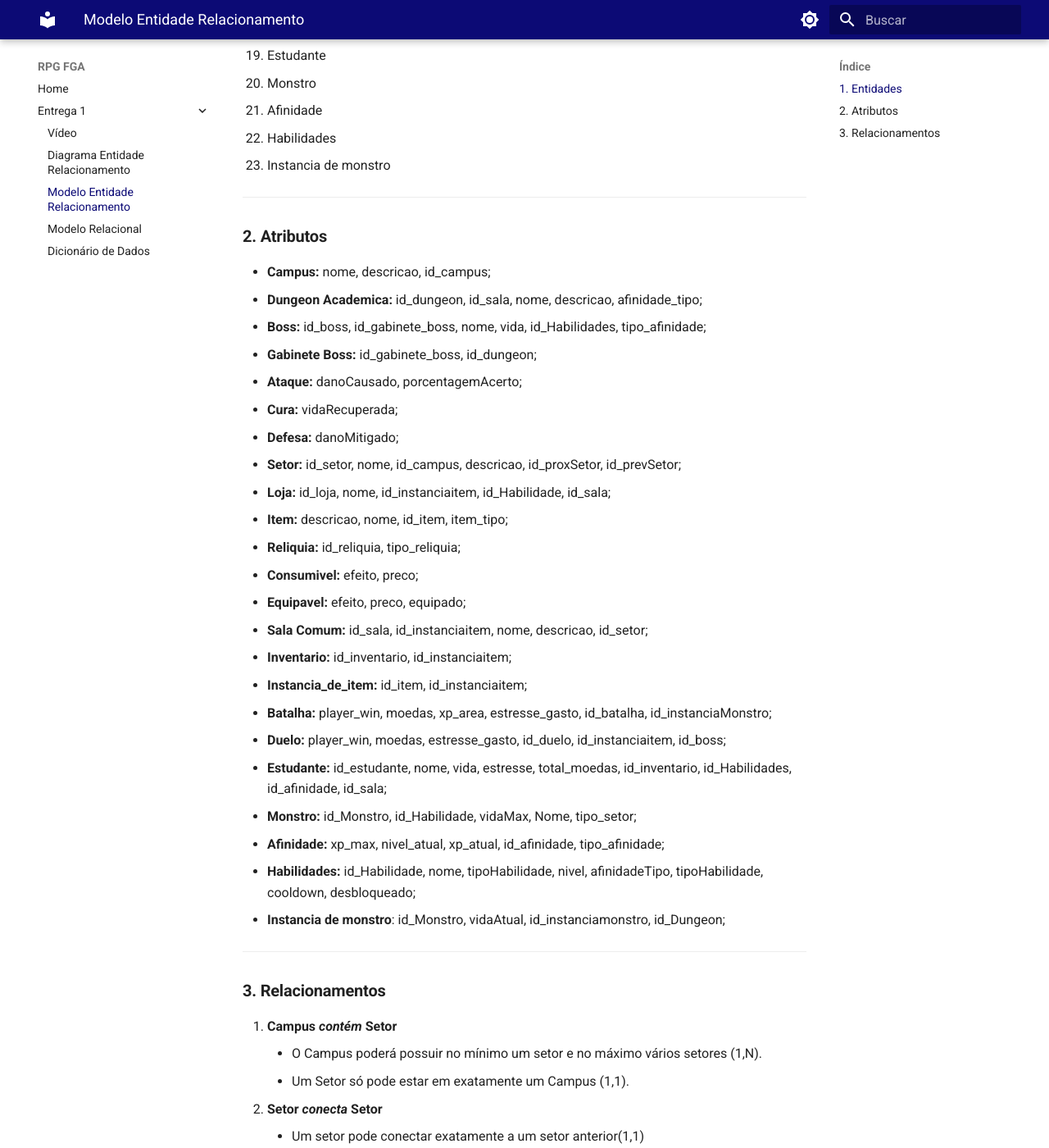
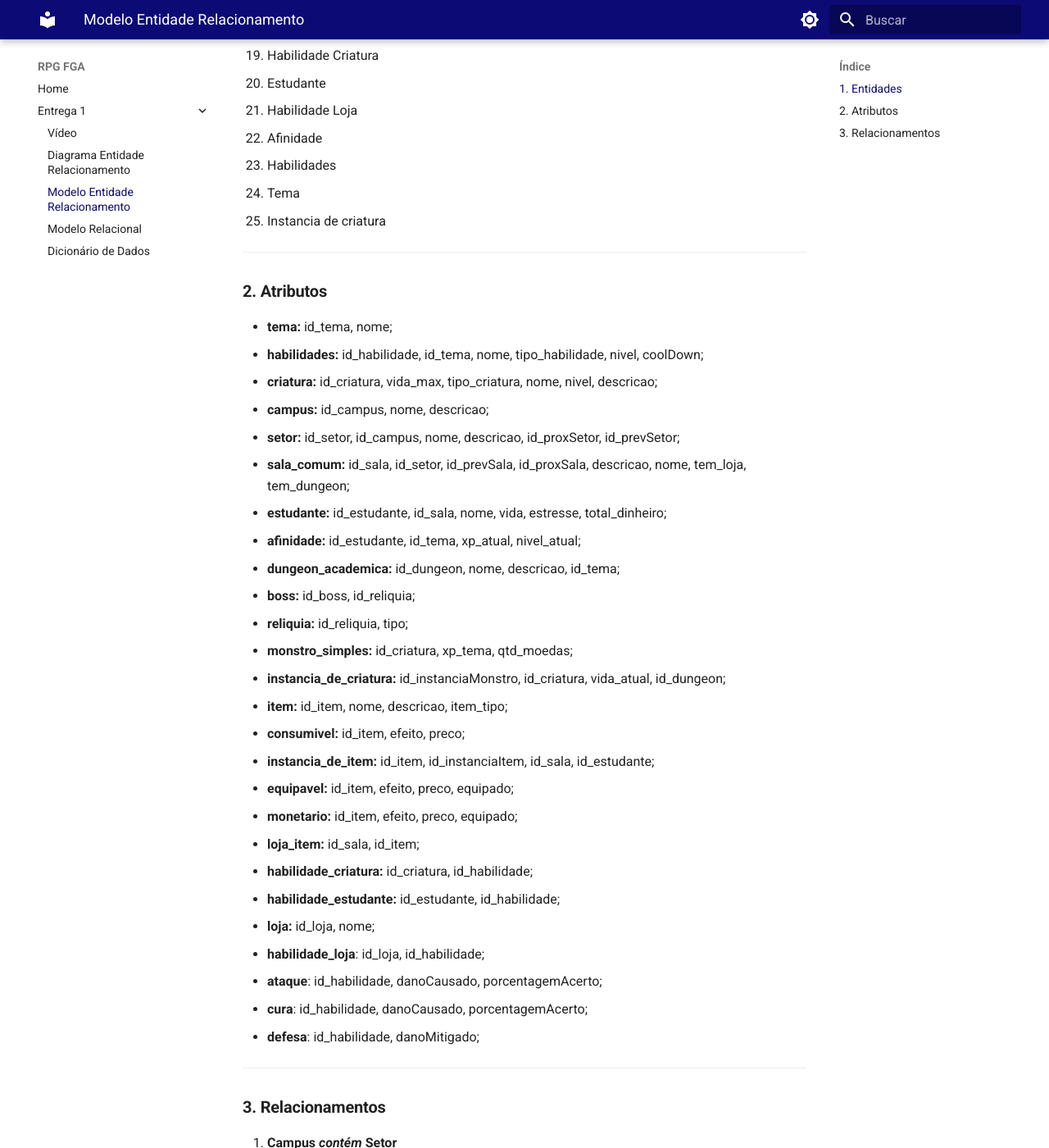
Before and after one commit to SBD1/2025.1_RPG_FGA, an MkDocs documentation site: the page built from docs/entrega1/mer.md, in a window 1280 px wide and 1400 px high, scrolled down 926 px. Shown: the whole window at 82% size. Built offline with MkDocs 1.6.1 and Material for MkDocs 9.7.7, drawn with Linux system fonts in a browser that asks for light colours; some of the changed text lies outside the part shown.

Commit message:
Update mer.md
atualização de atributos e entidades

```diff
--- a/docs/entrega1/mer.md
+++ b/docs/entrega1/mer.md
@@ -9,54 +9,60 @@ O Modelo Entidade-Relacionamento de um banco de dados é um modelo conceitual qu
 1. Campus
 2. Dungeon Academica
 3. Boss
-4. Gabinete Boss
+4. Sala Comum
 5. Ataque
 6. Cura
-7. Defesa
+7. Defea
 8. Setor
-9. Loja
+9. Itens Loja
 10. Item
 11. Reliquia
 12. Consumivel
 13. Equipavel
-14. Sala Comum
-15. Inventario
-16. Instancia de item
-17. Batalha
-18. Duelo
-19. Estudante
-20. Monstro
-21. Afinidade
-22. Habilidades
-23. Instancia de monstro
+14. Monetario
+15. Criatura
+16. monstroSimples
+17. Instancia de item
+18. Habilidade Estudante
+19. Habilidade Criatura
+20. Estudante
+21. Habilidade Loja
+22. Afinidade
+23. Habilidades
+24. Tema
+25. Instancia de criatura
 
 ---
 
 ### **2\. Atributos**
 
-* **Campus:** nome, descricao, id\_campus;
-* **Dungeon Academica:** id\_dungeon, id\_sala, nome, descricao, afinidade\_tipo;
-* **Boss:** id\_boss, id\_gabinete\_boss, nome, vida, id\_Habilidades, tipo\_afinidade;
-* **Gabinete Boss:** id\_gabinete\_boss, id\_dungeon;
-* **Ataque:** danoCausado, porcentagemAcerto;
-* **Cura:** vidaRecuperada;
-* **Defesa:** danoMitigado;
-* **Setor:** id\_setor, nome, id\_campus, descricao, id\_proxSetor, id\_prevSetor;
-* **Loja:** id\_loja, nome, id\_instanciaitem, id\_Habilidade, id\_sala;
-* **Item:** descricao, nome, id\_item, item\_tipo;
-* **Reliquia:** id\_reliquia, tipo\_reliquia;
-* **Consumivel:** efeito, preco;
-* **Equipavel:** efeito, preco, equipado;
-* **Sala Comum:** id\_sala, id\_instanciaitem, nome, descricao, id\_setor;
-* **Inventario:** id\_inventario, id\_instanciaitem;
-* **Instancia\_de\_item:** id\_item, id\_instanciaitem;
-* **Batalha:** player\_win, moedas, xp\_area, estresse\_gasto, id\_batalha, id\_instanciaMonstro;
-* **Duelo:** player\_win, moedas, estresse\_gasto, id\_duelo, id\_instanciaitem, id\_boss;
-* **Estudante:** id\_estudante, nome, vida, estresse, total\_moedas, id\_inventario, id\_Habilidades, id\_afinidade, id\_sala;
-* **Monstro:** id\_Monstro, id\_Habilidade, vidaMax, Nome, tipo\_setor;
-* **Afinidade:** xp\_max, nivel\_atual, xp\_atual, id\_afinidade, tipo\_afinidade;
-* **Habilidades:** id\_Habilidade, nome, tipoHabilidade, nivel, afinidadeTipo, tipoHabilidade, cooldown, desbloqueado;
-* **Instancia de monstro**: id\_Monstro, vidaAtual, id\_instanciamonstro, id\_Dungeon;
+* **tema:** id\_tema, nome;
+* **habilidades:** id\_habilidade, id\_tema, nome, tipo\_habilidade, nivel, coolDown;
+* **criatura:** id\_criatura, vida\_max, tipo\_criatura, nome, nivel, descricao;
+* **campus:** id\_campus, nome, descricao;
+* **setor:** id\_setor, id\_campus, nome, descricao, id\_proxSetor, id\_prevSetor;
+* **sala_comum:** id\_sala, id\_setor, id\_prevSala, id\_proxSala, descricao, nome, tem\_loja, tem\_dungeon;
+* **estudante:** id\_estudante, id\_sala, nome, vida, estresse, total\_dinheiro;
+* **afinidade:** id\_estudante, id\_tema, xp\_atual, nivel\_atual;
+* **dungeon_academica:** id\_dungeon, nome, descricao, id\_tema;
+* **boss:** id\_boss, id\_reliquia;
+* **reliquia:** id\_reliquia, tipo;
+* **monstro_simples:** id\_criatura, xp\_tema, qtd\_moedas;
+* **instancia\_de\_criatura:** id\_instanciaMonstro, id\_criatura, vida\_atual, id\_dungeon;
+* **item:** id\_item, nome, descricao, item\_tipo;
+* **consumivel:** id\_item, efeito, preco;
+* **instancia\_de\_item:** id\_item, id\_instanciaItem, id\_sala, id\_estudante;
+* **equipavel:** id\_item, efeito, preco, equipado;
+* **monetario:** id\_item, efeito, preco, equipado;
+* **loja\_item:** id\_sala, id\_item;
+* **habilidade\_criatura:** id\_criatura, id\_habilidade;
+* **habilidade\_estudante:** id\_estudante, id\_habilidade;
+* **loja:** id\_loja, nome;
+* **habilidade\_loja**: id\_loja, id\_habilidade;
+* **ataque**: id\_habilidade, danoCausado, porcentagemAcerto;
+* **cura**: id\_habilidade, danoCausado, porcentagemAcerto;
+* **defesa**: id\_habilidade, danoMitigado;
+
 
 
 ---
```
Also changed, not shown: other parts of docs/entrega1/mer.md (+2 -1 lines).
